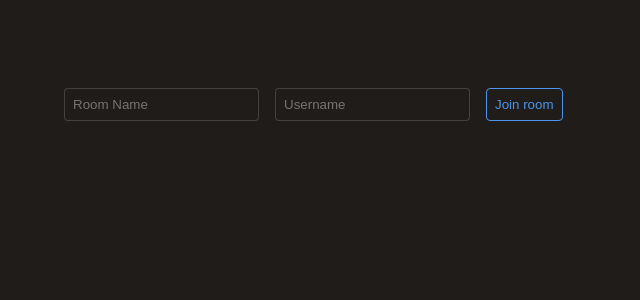
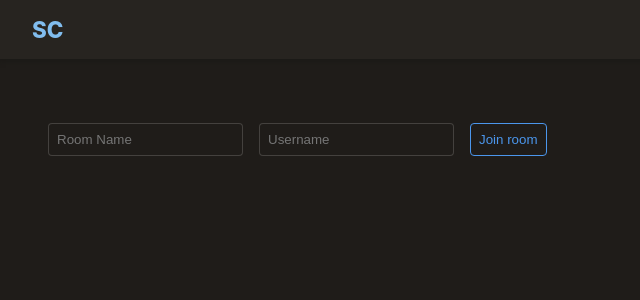
Before and after one commit to Jacob-Lindsey/socket-chat, a React (Create React App) app in the folder client/: page / in a window 1280 px wide. Shown: the top 300 px of the page, without its empty margins (0-640 px from the left). Built offline with nearby package versions, Linux system fonts and the light colour scheme.

Commit message:
Wrote css variable for the style-guide

```diff
--- a/client/src/components/Home/Home.js
+++ b/client/src/components/Home/Home.js
@@ -1,5 +1,6 @@
 import { useState } from "react";
 import { Link } from "react-router-dom";
+import HomeHeader from "../HomeHeader/HomeHeader";
 import styles from "./Home.module.css";
 
 const Home = () => {
@@ -7,9 +8,11 @@ const Home = () => {
   const [room, setRoom] = useState("");
 
   return (
+    <>
+      <HomeHeader />
       <main className={styles.container}>
+
         <section className={styles.roomNameInput}>
-        <header className={styles.sectionHeader}></header>
           <input
             placeholder="Room Name"
             type="text"
@@ -37,6 +40,7 @@ const Home = () => {
         <div className={styles.options}>
         </div>
       </main>
+    </>
   );
 };
 
--- a/client/src/components/Home/Home.module.css
+++ b/client/src/components/Home/Home.module.css
@@ -1,9 +1,5 @@
 .container {
-    padding-top: 5rem;
-}
-
-.sectionHeader {
-    color: hsl(15, 10%, 92%);
+    padding-top: 3.5rem;
 }
 
 .roomNameInput {
@@ -22,7 +18,6 @@
     font-weight: 300;
     padding: 1rem;
 }
-
 
 .enterRoomButton {
     background-color: transparent;
--- /dev/null
+++ b/client/src/components/HomeHeader/HomeHeader.js
@@ -0,0 +1,15 @@
+import styles from "./HomeHeader.module.css";
+
+const HomeHeader = () => {
+
+    return (
+        <header className={styles.sectionHeader}>
+            <a className={styles.logoWrapper} href="/">
+                <p className={styles.logo}>SC</p>
+            </a>
+        </header>
+    )
+
+};
+
+export default HomeHeader;
--- /dev/null
+++ b/client/src/components/HomeHeader/HomeHeader.module.css
@@ -0,0 +1,24 @@
+.sectionHeader {
+    background-color: hsl(34, 10%, 14%);
+    -webkit-box-shadow: 0px 1px 4px 2px hsl(36, 9%, 10%);
+    box-shadow: 0px 1px 4px 2px hsl(36, 9%, 10%);
+    color: hsl(15, 10%, 92%);
+    display: flex;
+    padding: 1rem 2rem;
+}
+
+.logoWrapper {
+    color: inherit;
+    text-decoration: none
+}
+
+.logo {
+    color: var(--primary-300);
+    font-size: 1.4rem;
+    font-weight: 800;
+    margin: 0;
+}
+
+@media screen and (min-width: 768px) {
+
+}
--- a/client/src/index.css
+++ b/client/src/index.css
@@ -1,5 +1,37 @@
 * {
     box-sizing: border-box;
+  }
+
+  :root {
+    --primary-100: hsl(207, 76%, 80%);
+    --primary-200: hsl(207, 76%, 76%);
+    --primary-300: hsl(207, 76%, 72%);
+    --primary-400: hsl(207, 76%, 68%);
+    --primary-500: hsl(207, 76%, 64%);
+    --primary-600: hsl(207, 76%, 60%);
+    --primary-700: hsl(207, 76%, 56%);
+    --primary-800: hsl(207, 76%, 52%);
+    --primary-900: hsl(207, 76%, 48%);
+
+    --secondary-100: hsl(214, 100%, 44%);
+    --secondary-200: hsl(214, 100%, 40%);
+    --secondary-300: hsl(214, 100%, 36%);
+    --secondary-400: hsl(214, 100%, 32%);
+    --secondary-500: hsl(214, 100%, 28%);
+    --secondary-600: hsl(214, 100%, 24%);
+    --secondary-700: hsl(214, 100%, 20%);
+    --secondary-800: hsl(214, 100%, 16%);
+    --secondary-900: hsl(214, 100%, 12%);
+
+    --accent-100: hsl(300, 37%, 47%);
+    --accent-200: hsl(300, 37%, 43%);
+    --accent-300: hsl(300, 37%, 39%);
+    --accent-400: hsl(300, 37%, 35%);
+    --accent-500: hsl(300, 37%, 31%);
+    --accent-600: hsl(300, 37%, 27%);
+    --accent-700: hsl(300, 37%, 23%);
+    --accent-800: hsl(300, 37%, 19%);
+    --accent-900: hsl(300, 37%, 15%);
   }
 
   html, body {
```
Lines whose indentation alone changed are shown as unchanged.
